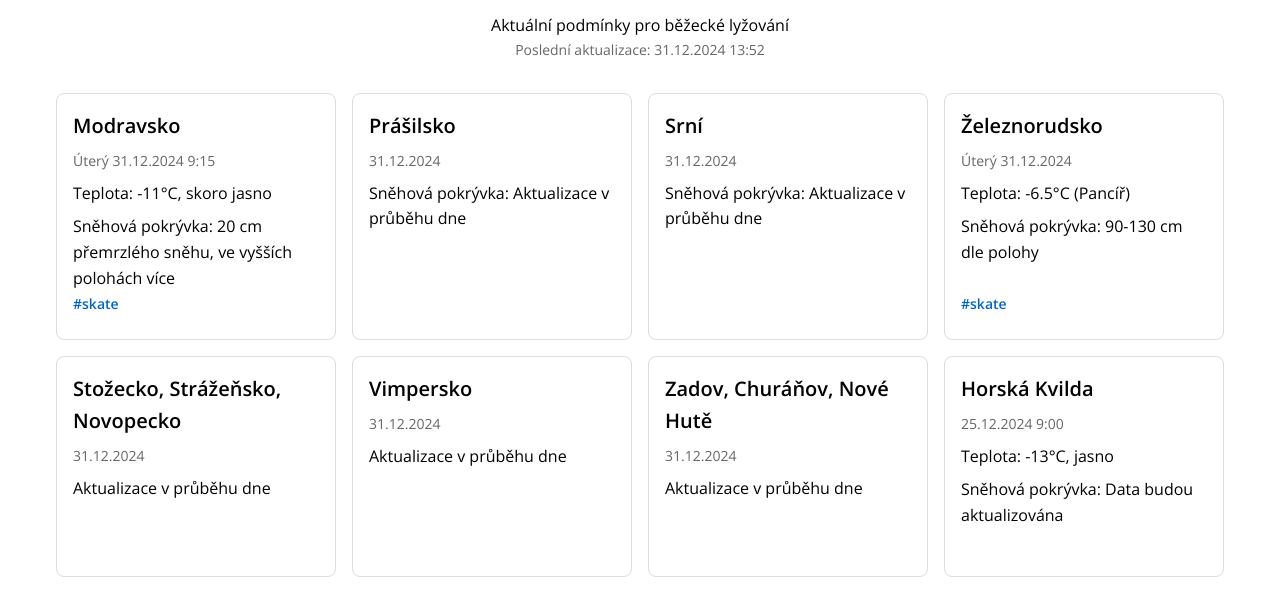
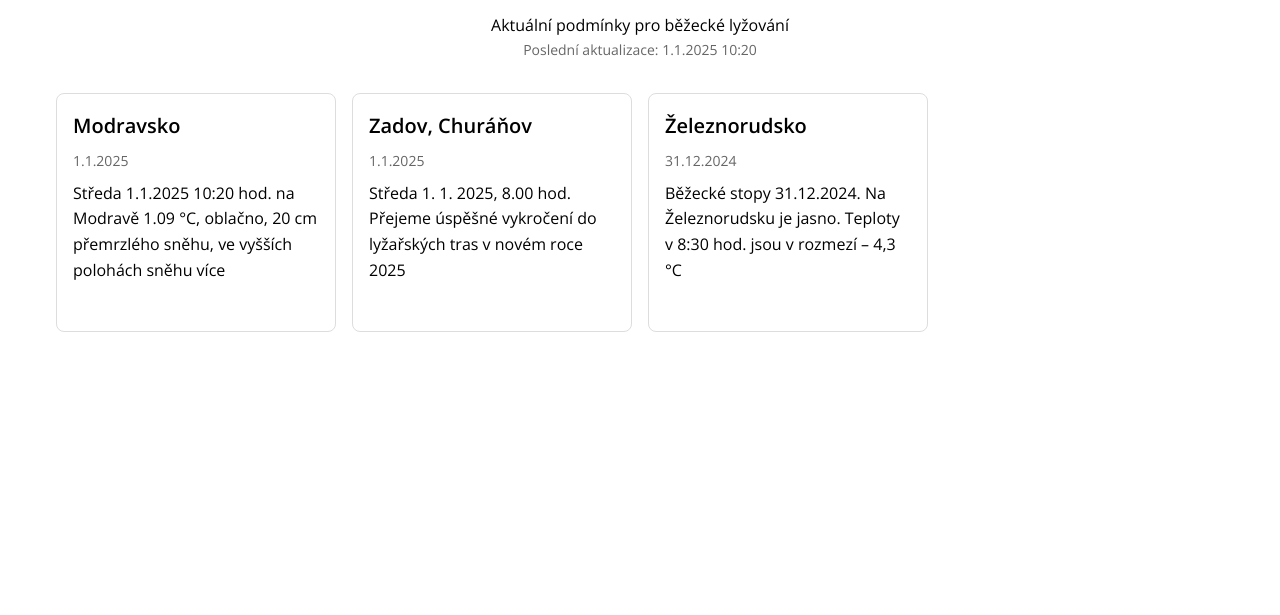
Before and after one commit to jakubmartinec/bila-stopa, a plain HTML site: page index.html in a window 1280 px wide. Shown: the part 57-672 px from the top of the page. Drawn offline with nearby package versions, Linux system fonts and the light colour scheme.

Commit message:
Update index.html

```diff
--- a/index.html
+++ b/index.html
@@ -6,11 +6,7 @@
     <title>Bílá Stopa - Aktuální podmínky</title>
     <link href="https://fonts.googleapis.com/css2?family=Open+Sans:wght@400;600&display=swap" rel="stylesheet">
     <style>
-        * {
-            margin: 0;
-            padding: 0;
-            box-sizing: border-box;
-        }
+        * { margin: 0; padding: 0; box-sizing: border-box; }
         body {
             font-family: 'Open Sans', sans-serif;
             line-height: 1.6;
@@ -20,14 +16,8 @@
             color: #000;
             background: #fff;
         }
-        header {
-            text-align: center;
-            margin-bottom: 32px;
-        }
-        h1 {
-            font-size: 24px;
-            margin-bottom: 16px;
-        }
+        header { text-align: center; margin-bottom: 32px; }
+        h1 { font-size: 24px; margin-bottom: 16px; }
         .info-box {
             border: 1px solid #ddd;
             border-radius: 8px;
@@ -37,18 +27,9 @@
             position: relative;
             padding-bottom: 40px;
         }
-        .info-box h2 {
-            font-size: 20px;
-            margin-bottom: 8px;
-            color: #000;
-        }
-        .info-box p {
-            margin-bottom: 8px;
-        }
-        .date {
-            color: #666;
-            font-size: 14px;
-        }
+        .info-box h2 { font-size: 20px; margin-bottom: 8px; }
+        .info-box p { margin-bottom: 8px; }
+        .date { color: #666; font-size: 14px; }
         .tag {
             position: absolute;
             bottom: 16px;
@@ -63,9 +44,7 @@
                 grid-template-columns: repeat(auto-fill, minmax(280px, 1fr));
                 gap: 16px;
             }
-            .info-box {
-                margin-bottom: 0;
-            }
+            .info-box { margin-bottom: 0; }
         }
     </style>
 </head>
@@ -73,61 +52,23 @@
     <header>
         <h1>Bílá Stopa</h1>
         <p>Aktuální podmínky pro běžecké lyžování</p>
-        <p class="date">Poslední aktualizace: 31.12.2024 13:52</p>
+        <p class="date">Poslední aktualizace: 1.1.2025 10:20</p>
     </header>
-
     <main class="grid">
         <div class="info-box">
             <h2>Modravsko</h2>
-            <p class="date">Úterý 31.12.2024 9:15</p>
-            <p>Teplota: -11°C, skoro jasno</p>
-            <p>Sněhová pokrývka: 20 cm přemrzlého sněhu, ve vyšších polohách více</p>
-            <p class="tag">#skate</p>
+            <p class="date">1.1.2025</p>
+            <p>Středa 1.1.2025 10:20 hod. na Modravě 1.09 °C, oblačno, 20 cm přemrzlého sněhu, ve vyšších polohách sněhu více</p>
         </div>
-
         <div class="info-box">
-            <h2>Prášilsko</h2>
-            <p class="date">31.12.2024</p>
-            <p>Sněhová pokrývka: Aktualizace v průběhu dne</p>
+            <h2>Zadov, Churáňov</h2>
+            <p class="date">1.1.2025</p>
+            <p>Středa 1. 1. 2025, 8.00 hod. Přejeme úspěšné vykročení do lyžařských tras v novém roce 2025</p>
         </div>
-
-        <div class="info-box">
-            <h2>Srní</h2>
-            <p class="date">31.12.2024</p>
-            <p>Sněhová pokrývka: Aktualizace v průběhu dne</p>
-        </div>
-
         <div class="info-box">
             <h2>Železnorudsko</h2>
-            <p class="date">Úterý 31.12.2024</p>
-            <p>Teplota: -6.5°C (Pancíř)</p>
-            <p>Sněhová pokrývka: 90-130 cm dle polohy</p>
-            <p class="tag">#skate</p>
-        </div>
-
-        <div class="info-box">
-            <h2>Stožecko, Strážeňsko, Novopecko</h2>
             <p class="date">31.12.2024</p>
-            <p>Aktualizace v průběhu dne</p>
-        </div>
-
-        <div class="info-box">
-            <h2>Vimpersko</h2>
-            <p class="date">31.12.2024</p>
-            <p>Aktualizace v průběhu dne</p>
-        </div>
-
-        <div class="info-box">
-            <h2>Zadov, Churáňov, Nové Hutě</h2>
-            <p class="date">31.12.2024</p>
-            <p>Aktualizace v průběhu dne</p>
-        </div>
-
-        <div class="info-box">
-            <h2>Horská Kvilda</h2>
-            <p class="date">25.12.2024 9:00</p>
-            <p>Teplota: -13°C, jasno</p>
-            <p>Sněhová pokrývka: Data budou aktualizována</p>
+            <p>Běžecké stopy 31.12.2024. Na Železnorudsku je jasno. Teploty v 8:30 hod. jsou v rozmezí – 4,3 °C</p>
         </div>
     </main>
 </body>
```
